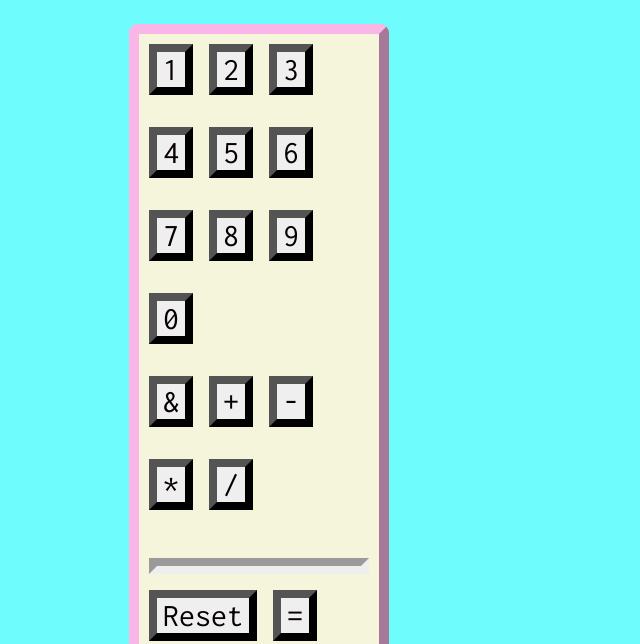
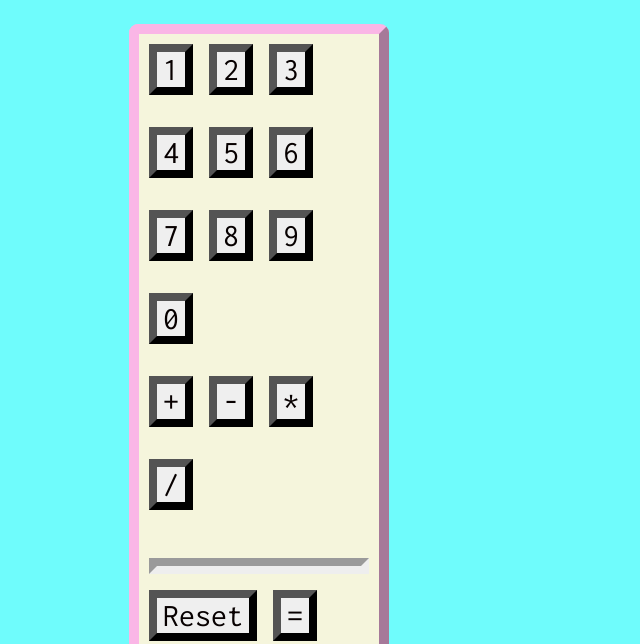
Before and after one commit to banxzy/RevalRafifasya.github.io, a plain HTML site: page index.html in a window 1280 px wide. Shown: the part 156-800 px from the top of the page, without its empty margins (381-1021 px from the left). Drawn offline with Linux system fonts and the light colour scheme.

Commit message:
Update index.html

```diff
--- a/index.html
+++ b/index.html
@@ -62,7 +62,6 @@
 <input type="button" value="9" onClick="document.calculator.val.value+='9'">
 <input type="button" value="0" onClick="document.calculator.val.value+='0'">
 <br>
-<input type="button" value="&" onClick="document.calculator.val.value+='%'">
 <input type="button" value="+" onClick="document.calculator.val.value+='+'">
 <input type="button" value="-" onClick="document.calculator.val.value+='-'">
 <input type="button" value="*" onClick="document.calculator.val.value+='*'">
```
